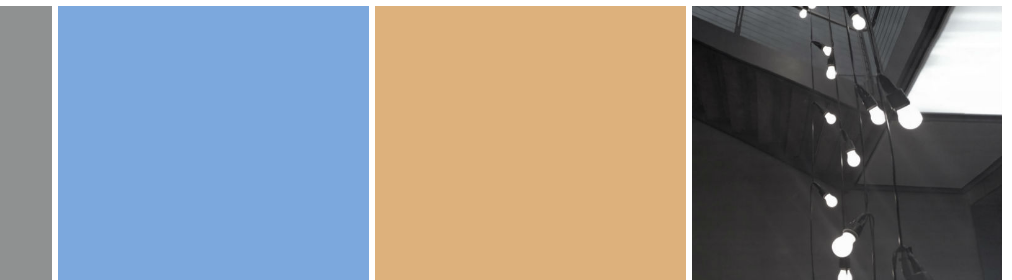
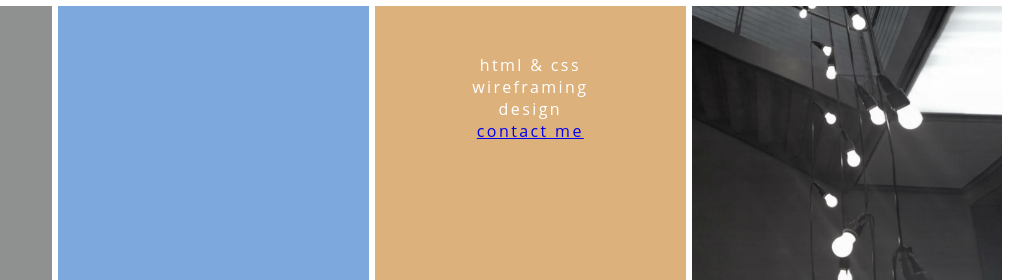
Before and after one commit to jjlee2/jjlee2.github.io, a plain HTML site: page unit_3/index.html in a window 1280 px wide. Shown: the top 280 px of the page, 268-1280 px from the left. Drawn offline with Linux system fonts and the light colour scheme.

Commit message:
Deleted positioning oflink and ul

```diff
--- a/unit_3/css/style.css
+++ b/unit_3/css/style.css
@@ -19,14 +19,11 @@ h1,h2 {
 ul {
 	list-style-type: none;
 	font-size: 16px;
-	position: relative;
-	top: 150em;
 
 }
 a {
 	font-size: 16px;
-	position: relative;
-	top: 150em;
+
 }
 
 .container {
```
